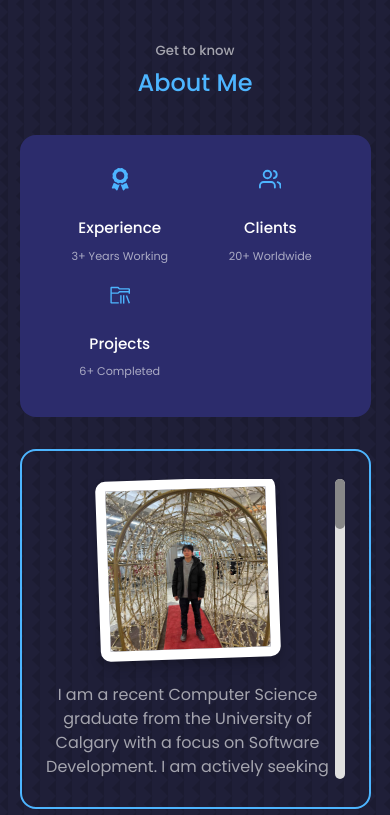
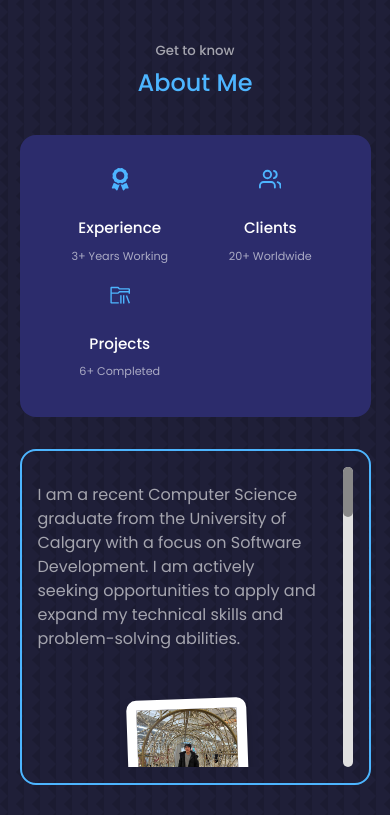
Before and after one commit to gaoaaron1/Portfolio, a React (Create React App) app: page / in a window 390 px wide. Shown: the part 900-1715 px from the top of the page. Built offline with nearby package versions, Linux system fonts and the light colour scheme.

Commit message:
Updated about page

```diff
--- a/src/components/about/About.css
+++ b/src/components/about/About.css
@@ -117,12 +117,12 @@
     }
 }
 
-/* Hover effect to enlarge the container */
+/* Default styling for larger screens */
 .about__card-photo {
     position: relative;
-    width: 180px;
+    width: 180px; /* Default size */
     height: 180px;
-    margin: 0 auto;
+    margin: 0 auto; /* Center the container horizontally */
     border: 10px solid white;
     border-radius: 10px;
     background: linear-gradient(to bottom right, #f0f0f0, #e0e0e0);
@@ -130,7 +130,11 @@
     overflow: hidden;
     transform: rotate(1deg);
     transition: transform 0.3s ease, box-shadow 0.3s ease;
+    display: flex; /* Enable flexbox for centering */
+    justify-content: center; /* Center horizontally */
+    align-items: center; /* Center vertically */
   }
+
 
   /* Enlarge the photo container */
   .about__card-photo:hover {
@@ -351,3 +355,149 @@
   .modal-close:hover {
     color: #ff0000;
   }
+
+
+/* Flexbox container to hold text and image */
+.about__container2 {
+  display: flex;
+  justify-content: space-between; /* Space between text and image */
+  align-items: center; /* Align vertically */
+  background: transparent;
+  border: 2px solid var(--color-primary);
+  border-radius: 1rem;
+  padding: 1.5rem;
+  margin: 2rem 0;
+  height: 360px;
+}
+
+.about__card-content {
+    display: flex;
+    justify-content: space-between;
+    align-items: flex-start; /* Aligns items to the top */
+    width: 100%;
+  }
+
+
+
+/* Text container */
+.about__text-container {
+  flex: 1;
+  margin-right: 2rem; /* Space between text and image */
+  padding-right: 20px; /* Add some padding */
+}
+
+/* Image container */
+.about__image-container {
+    flex: 1;
+    display: flex;
+    justify-content: center;
+    align-items: flex-start; /* Aligns the image container at the top */
+    margin-top: 1rem;  /* Adjust this value to move the photo lower */
+  }
+
+/* Image photo container */
+.about__card-photo {
+  position: relative;
+  width: 180px;
+  height: 180px;
+  margin: 0 auto;
+  border: 10px solid white;
+  border-radius: 10px;
+  background: linear-gradient(to bottom right, #f0f0f0, #e0e0e0);
+  box-shadow: 0 6px 12px rgba(0, 0, 0, 0.2);
+  overflow: hidden;
+  transform: rotate(1deg);
+  transition: transform 0.3s ease, box-shadow 0.3s ease;
+}
+
+/* Hover effect on photo container */
+.about__card-photo:hover {
+  transform: scale(1.1); /* Enlarge the container */
+  box-shadow: 0 12px 24px rgba(0, 0, 0, 0.3); /* Add shadow effect */
+}
+
+/* Hover effect on the image itself */
+.about__photo {
+  width: 100%;
+  height: 100%;
+  object-fit: cover;
+  border-radius: 5px;
+  transition: transform 0.3s ease; /* Apply transition to image itself */
+}
+
+/* Hover effect on image: enlarge it */
+.about__photo:hover {
+  transform: scale(1.1); /* Enlarge the image on hover */
+}
+
+/* Text styling inside the card */
+.about__text-container p {
+  color: var(--color-light);
+  margin: 1rem 0;
+  overflow-wrap: break-word;
+  word-wrap: break-word;
+  word-break: break-word;
+  line-height: 1.5;
+  font-size: 1rem;
+  text-align: left;
+}
+
+/* Media queries for responsiveness */
+@media screen and (max-width: 1024px) {
+  .about__container2 {
+    flex-direction: column; /* Stack text and image on top of each other on smaller screens */
+    text-align: center;
+  }
+
+  .about__card-content {
+    flex-direction: column;
+    gap: 1rem;
+  }
+
+  .about__text-container,
+  .about__image-container {
+    flex: none;
+    width: 100%;
+  }
+
+  .about__card-photo {
+    width: 150px; /* Smaller photo size on tablets */
+    height: 150px;
+  }
+
+  .about__photo {
+    width: 100%; /* Ensure photo takes full width inside container */
+    height: auto;
+  }
+}
+
+/* Phones: Max-width: 600px */
+@media screen and (max-width: 600px) {
+    .about__container {
+      flex-direction: column; /* Stack about cards vertically */
+      gap: 1rem; /* Adjust gap for better spacing */
+    }
+
+    .about__cards {
+      grid-template-columns: 1fr 1fr; /* Display cards in 2 columns */
+    }
+
+    .about__card {
+      width: 100%; /* Ensure each card takes full width */
+    }
+
+    .about__container2 {
+      padding: 1rem; /* Reduce padding for smaller screens */
+      height: auto; /* Let the height adjust based on content */
+    }
+
+    .about__card-photo {
+        width: 120px; /* Even smaller photo on phones */
+        height: 120px;
+      }
+
+      .about__photo {
+        width: 100%; /* Ensure photo takes full width inside container */
+        height: auto;
+      }
+  }
--- a/src/components/about/About.tsx
+++ b/src/components/about/About.tsx
@@ -18,7 +18,7 @@ const About: React.FC = () => {
       image: require('../../assets/portrait3.jpg'),
     },
     {
-      text: "Experienced Academic Tutor with a demonstrated history of working in the primary/secondary education industry. Skilled in Mobile/Web Front-end and Back-end Development. Strong education professional with a Bachelor of Science - BS focused in Computer Science from University of Calgary.\n\nI have demonstrated leadership both in tutoring and in my internship. I have managed the software development team and directed my colleagues on version control such as Github, created various content videos, and directed the database project.",
+      text: "Experienced Academic Tutor with a demonstrated history of working in the primary/secondary education industry. Skilled in Mobile/Web Front-end and Back-end Development. Strong education professional with a Bachelor of Science - BS focused in Computer Science from University of Calgary.\n\nI have demonstrated leadership both in tutoring and in my internship. I have managed the software development team and directed my colleagues on version control such as Github, created various content videos, and directed the database project. 555555555555555555555555555555555555555555555555555555555555555555555555555555555555555555555555555555555555555555555555555555555555555555555555555555555555555555555555555555555555555555555555",
       image: require('../../assets/project2.png'),
     },
     {
@@ -71,24 +71,31 @@ const About: React.FC = () => {
             </article>
           </div>
 
-          <div
-            className={`about__container2 ${animationDirection === 'prev' ? 'prev-card' : ''}`}
+
+
+<div className={`about__container2 ${animationDirection === 'prev' ? 'prev-card' : ''}`}
             key={currentCard}
           >
             <CustomScrollbar>
+            <div className="about__card-content">
+      <div className="about__text-container">
+        <p>{cardContent[currentCard].text}</p>
+      </div>
+      <div className="about__image-container">
         <div className="about__card-photo">
           <img
             src={cardContent[currentCard].image}
             alt={`Card ${currentCard + 1}`}
             onClick={() => handleImageClick(cardContent[currentCard].image)} // Open modal on click
-                  className="about__photo" // Add class for hover effect
+            className="about__photo" // Apply the hover effect class to the image
           />
         </div>
-              <div className="about__text-container">
-                <p>{cardContent[currentCard].text}</p>
+      </div>
     </div>
             </CustomScrollbar>
           </div>
+
+
 
           <div className="about__arrows">
             <button onClick={handlePrevCard} className="about__arrow-left">
--- a/src/components/about/CustomScrollbar.css
+++ b/src/components/about/CustomScrollbar.css
@@ -39,3 +39,12 @@
 .scrollbar-slider:active {
   background: #333;
 }
+
+/* Hide the scrollbar by default */
+.scrollbar-track {
+  display: none;
+}
+
+.scrollbar-container .scrollbar-track {
+  display: block; /* Only show when content overflows */
+}
--- a/src/components/about/CustomScrollbar.tsx
+++ b/src/components/about/CustomScrollbar.tsx
@@ -8,6 +8,7 @@ interface CustomScrollbarProps {
 const CustomScrollbar: React.FC<CustomScrollbarProps> = ({ children }) => {
   const [scrollPosition, setScrollPosition] = useState(0);
   const [isDragging, setIsDragging] = useState(false);
+  const [isOverflowing, setIsOverflowing] = useState(false); // Added state for overflow detection
   const contentRef = useRef<HTMLDivElement>(null);
   const sliderRef = useRef<HTMLDivElement>(null);
   const trackRef = useRef<HTMLDivElement>(null);
@@ -26,7 +27,16 @@ const CustomScrollbar: React.FC<CustomScrollbarProps> = ({ children }) => {
       }
     };
 
+    const checkOverflow = () => {
+      if (contentRef.current) {
+        const contentHeight = contentRef.current.scrollHeight;
+        const containerHeight = contentRef.current.clientHeight;
+        setIsOverflowing(contentHeight > containerHeight);
+      }
+    };
+
     updateSliderPosition();
+    checkOverflow(); // Check if content overflows on initial load
   }, [children]);
 
   const handleScroll = () => {
@@ -98,6 +108,7 @@ const CustomScrollbar: React.FC<CustomScrollbarProps> = ({ children }) => {
       >
         {children}
       </div>
+      {isOverflowing && ( // Show scrollbar only if content is overflowing
         <div
           className="scrollbar-track"
           ref={trackRef}
@@ -110,6 +121,7 @@ const CustomScrollbar: React.FC<CustomScrollbarProps> = ({ children }) => {
             onMouseDown={handleSliderDrag}
           ></div>
         </div>
+      )}
     </div>
   );
 };
```
Lines whose indentation alone changed are shown as unchanged.
